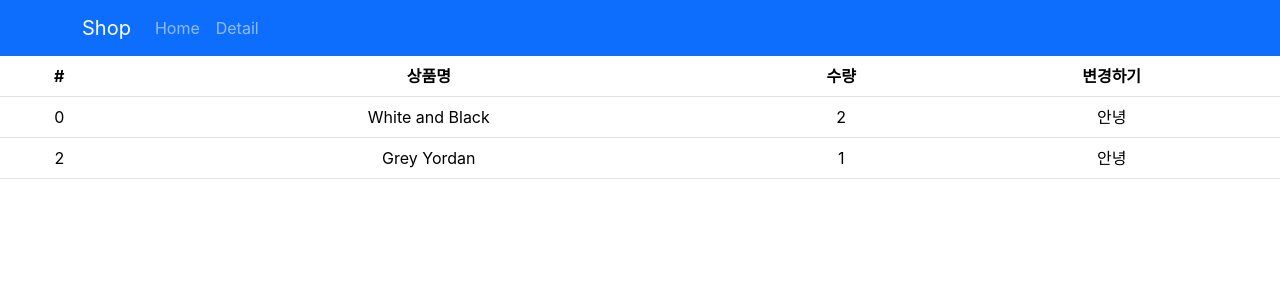
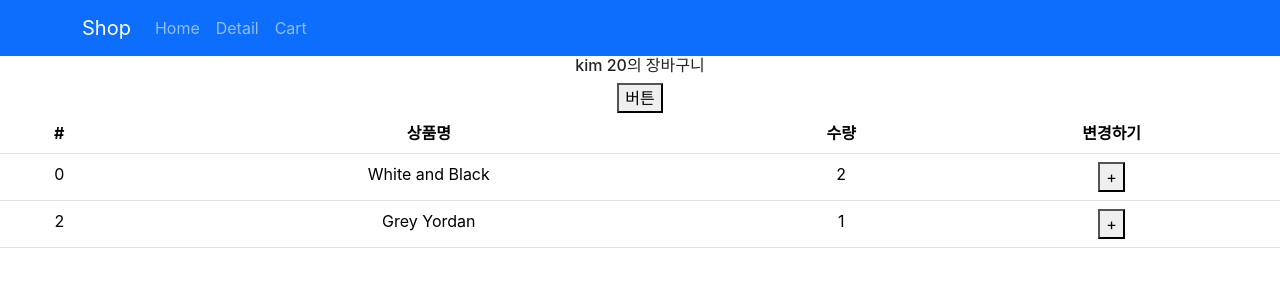
Before and after one commit to bokob/React_shop_pracitce, a React (Create React App) app: page /cart in a window 1280 px wide. Shown: the top 300 px of the page. Built offline with nearby package versions, Linux system fonts and the light colour scheme.

Commit message:
최근 본 상품 id localstorage에 저장 완료

```diff
--- a/src/App.js
+++ b/src/App.js
@@ -15,6 +15,11 @@ function App() {
   let [재고] = useState([10, 11, 12])
   let navigate = useNavigate()
   let [loading, setLoading] = useState(0)
+
+  useEffect(() => {
+    if (!localStorage.getItem('watched'))
+      localStorage.setItem('watched', JSON.stringify([]))
+  }, [])
 
   return (
     <div className="App">
@@ -35,6 +40,13 @@ function App() {
               }}
             >
               Detail
+            </Nav.Link>
+            <Nav.Link
+              onClick={() => {
+                navigate('/cart')
+              }}
+            >
+              Cart
             </Nav.Link>
           </Nav>
         </Container>
--- a/src/pages/Cart.js
+++ b/src/pages/Cart.js
@@ -1,15 +1,27 @@
 import { Table } from 'react-bootstrap'
-import { useSelector } from 'react-redux'
+import { useDispatch, useSelector } from 'react-redux'
+import { changeName, plusAge } from './../store/userSlice'
+import { addCount } from './../store.js'
 
 function Cart() {
-  let a = useSelector((state) => {
-    return state.itemInfo
-  })
+  let state = useSelector((state) => state)
+  console.log(state)
+  let dispatch = useDispatch()
 
-  console.log(a)
+  useDispatch()
 
   return (
     <div>
+      <h6>
+        {state.user.name} {state.user.age}의 장바구니{' '}
+      </h6>
+      <button
+        onClick={() => {
+          dispatch(plusAge(100))
+        }}
+      >
+        버튼
+      </button>
       <Table>
         <thead>
           <tr>
@@ -20,12 +32,20 @@ function Cart() {
           </tr>
         </thead>
         <tbody>
-          {a.map((element, i) => (
+          {state.cart.map((a, i) => (
             <tr key={i}>
-              <td>{a[i].id}</td>
-              <td>{a[i].name}</td>
-              <td>{a[i].count}</td>
-              <td>안녕</td>
+              <td>{state.cart[i].id}</td>
+              <td>{state.cart[i].name}</td>
+              <td>{state.cart[i].count}</td>
+              <td>
+                <button
+                  onClick={() => {
+                    dispatch(addCount(state.cart[i].id))
+                  }}
+                >
+                  +
+                </button>
+              </td>
             </tr>
           ))}
         </tbody>
--- a/src/pages/Detail.js
+++ b/src/pages/Detail.js
@@ -1,103 +1,152 @@
-import { useParams } from "react-router-dom";
-import data from '../data.js';
-import styled from "styled-components";
-import React, { useEffect, useState, useContext} from "react";
-import {Nav} from 'react-bootstrap';
+import { useParams } from 'react-router-dom'
+import data from '../data.js'
+import styled from 'styled-components'
+import React, { useEffect, useState, useContext } from 'react'
+import { Nav } from 'react-bootstrap'
 
-import {Context1} from './../App.js';
+import { Context1 } from './../App.js'
+
+import { addItem } from './../store.js'
+import { useDispatch } from 'react-redux'
 
 function Detail(props) {
-
-  let {재고} = useContext(Context1)
-
+  let { 재고 } = useContext(Context1)
 
   let [alert1, setAlert] = useState(true)
   let [count, setCount] = useState('')
   let [탭, 탭변경] = useState(0)
+  let dispatch = useDispatch()
 
-  useEffect(()=>{
-      setTimeout(()=>{
-        setAlert(false)},2000);
-    },[]);
+  useEffect(() => {
+    setTimeout(() => {
+      setAlert(false)
+    }, 2000)
+  }, [])
 
-    useEffect(()=>{
-     if(isNaN(count) == true){
-      alert("경고 숫자입력하셈")
+  useEffect(() => {
+    if (isNaN(count) == true) {
+      alert('경고 숫자입력하셈')
     }
-    },[count])
+  }, [count])
 
-    let {id} = useParams();
+  let { id } = useParams()
 
-    let find_item = props.shoes.find((x)=>{
-      return x.id == id
-    })
+  let find_item = props.shoes.find((x) => x.id == id)
 
   // console.log(find_item)
 
+  useEffect(() => {
+    let 꺼낸거 = localStorage.getItem('watched')
+    꺼낸거 = JSON.parse(꺼낸거)
+    꺼낸거.push(find_item.id)
+
+    //Set으로 바꿨다가 다시 array로 만들기
+    꺼낸거 = new Set(꺼낸거)
+    꺼낸거 = Array.from(꺼낸거)
+    localStorage.setItem('watched', JSON.stringify(꺼낸거))
+  }, [])
+
   return (
     <div className="container">
-        {
-          alert1 == true
-          ? <div className="alert alert-warning">
-          2초 이내 구매시 할인
-          </div>
-          :null
-        }
+      {alert1 == true ? (
+        <div className="alert alert-warning">2초 이내 구매시 할인</div>
+      ) : null}
 
       <div className="row">
         <div className="col-md-6">
-            <img src={'https://codingapple1.github.io/shop/shoes'+ (find_item.id + 1) +'.jpg'}
-              width="100%" />
+          <img
+            src={
+              'https://codingapple1.github.io/shop/shoes' +
+              (find_item.id + 1) +
+              '.jpg'
+            }
+            width="100%"
+          />
         </div>
         <div className="col-md-6">
-            <input onChange={(e)=>{setCount(e.target.value)}}/>
+          <input
+            onChange={(e) => {
+              setCount(e.target.value)
+            }}
+          />
           <h4 className="pt-5">{find_item.title}</h4>
           <p>{find_item.content}</p>
           <p>{find_item.price}</p>
-            <button className="btn btn-danger">주문하기</button>
+          <button
+            className="btn btn-danger"
+            onClick={() => {
+              dispatch(addItem({ id: 1, name: 'eree', count: 1 }))
+            }}
+          >
+            주문하기
+          </button>
         </div>
       </div>
-        <Nav variant="tabs"  defaultActiveKey="link0">
+      <Nav variant="tabs" defaultActiveKey="link0">
         <Nav.Item>
-            <Nav.Link eventKey="link0" onClick={
-              ()=>{탭변경(0)}
-            }>버튼0</Nav.Link>
+          <Nav.Link
+            eventKey="link0"
+            onClick={() => {
+              탭변경(0)
+            }}
+          >
+            버튼0
+          </Nav.Link>
         </Nav.Item>
         <Nav.Item>
-            <Nav.Link eventKey="link1" onClick={
-              ()=>{탭변경(1)}
-            }>버튼1</Nav.Link>
+          <Nav.Link
+            eventKey="link1"
+            onClick={() => {
+              탭변경(1)
+            }}
+          >
+            버튼1
+          </Nav.Link>
         </Nav.Item>
         <Nav.Item>
-            <Nav.Link eventKey="link2" onClick={
-              ()=>{탭변경(2)}
-            }>버튼2</Nav.Link>
+          <Nav.Link
+            eventKey="link2"
+            onClick={() => {
+              탭변경(2)
+            }}
+          >
+            버튼2
+          </Nav.Link>
         </Nav.Item>
       </Nav>
 
-      <TabContent 탭={탭}/>
+      <TabContent 탭={탭} />
     </div>
   )
 }
 
-  function TabContent({탭}){
+function TabContent({ 탭 }) {
+  let [fade, setFade] = useState('')
+  let { 재고 } = useContext(Context1)
 
-    let [fade, setFade] = useState('')
-    let {재고} = useContext(Context1)
+  useEffect(() => {
+    let a = setTimeout(() => {
+      setFade('end')
+    }, 10)
 
-    useEffect(()=>{
-      let a = setTimeout(()=>{setFade('end')}, 10)
-
-      return ()=>{
+    return () => {
       clearTimeout(a)
       setFade('')
     }
   }, [탭])
 
-    return (<div className={'start ' + fade}>
-      {[<div>{재고}</div>, <div className="">내용0</div>, <div>내용1</div>, <div>내용2</div>][탭]}
-    </div>)
-
+  return (
+    <div className={'start ' + fade}>
+      {
+        [
+          <div>{재고}</div>,
+          <div className="">내용0</div>,
+          <div>내용1</div>,
+          <div>내용2</div>
+        ][탭]
+      }
+    </div>
+  )
 }
 
-  export default Detail;
+export default Detail
--- a/src/store.js
+++ b/src/store.js
@@ -1,27 +1,34 @@
 import { configureStore, createSlice } from '@reduxjs/toolkit'
-
-let user = createSlice({
-  name: 'user',
-  initialState: 'kim'
-})
+import user from './store/userSlice.js'
 
 let stock = createSlice({
   name: 'stock',
   initialState: [10, 11, 12]
 })
 
-let itemInfo = createSlice({
-  name: 'Info',
+let cart = createSlice({
+  name: 'cart',
   initialState: [
     { id: 0, name: 'White and Black', count: 2 },
     { id: 2, name: 'Grey Yordan', count: 1 }
-  ]
+  ],
+  reducers: {
+    addCount(state, action) {
+      let 번호 = state.findIndex((a) => a.id === action.payload)
+      state[번호].count++
+    },
+    addItem(state, action) {
+      state.push(action.payload)
+    }
+  }
 })
+
+export let { addCount, addItem } = cart.actions
 
 export default configureStore({
   reducer: {
     user: user.reducer,
     stock: stock.reducer,
-    itemInfo: itemInfo.reducer
+    cart: cart.reducer
   }
 })
--- /dev/null
+++ b/src/store/userSlice.js
@@ -0,0 +1,17 @@
+import { createSlice } from '@reduxjs/toolkit'
+
+let user = createSlice({
+  name: 'user',
+  initialState: { name: 'kim', age: 20 },
+  reducers: {
+    changeName(state) {
+      state.name = 'park'
+    },
+    plusAge(state, action) {
+      state.age += action.payload
+    }
+  }
+})
+export let { changeName, plusAge } = user.actions
+
+export default user
```
Lines whose indentation alone changed are shown as unchanged.
